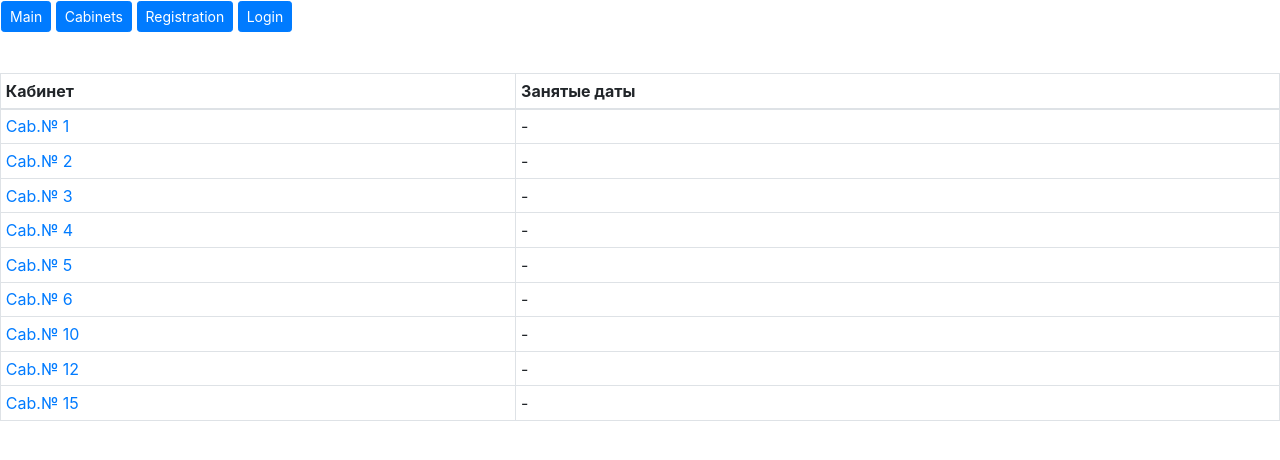
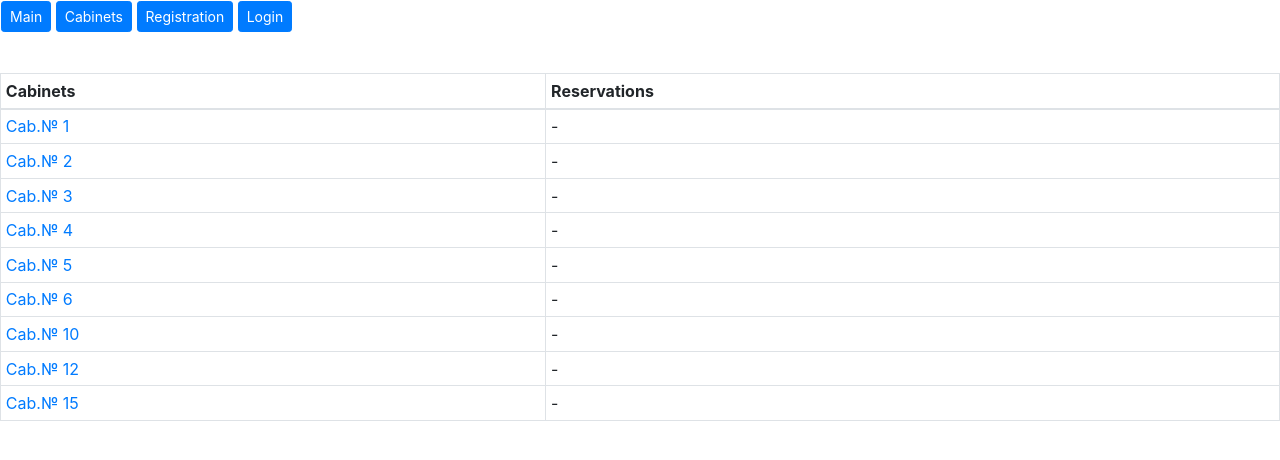
Before and after one commit to mirmozavr/cabinet-booking, a Django app: page /cabinets/ in a window 1280 px wide. Shown: the top 460 px of the page. Run offline with Django 3.2, Linux system fonts and the light colour scheme; data comes from the database, SQL or seed files in the repository; both versions use the stored data as it was before the commit; some libraries are stand-ins or nearby versions.

Commit message:
Minor tweaks

```diff
--- a/book/book/wsgi.py
+++ b/book/book/wsgi.py
@@ -10,7 +10,6 @@ https://docs.djangoproject.com/en/3.1/howto/deployment/wsgi/
 import os
 
 from django.core.wsgi import get_wsgi_application
-from whitenoise.django import DjangoWhiteNoise
 os.environ.setdefault('DJANGO_SETTINGS_MODULE', 'book.settings')
 
 application = get_wsgi_application()
--- a/book/templates/cabinet.html
+++ b/book/templates/cabinet.html
@@ -18,8 +18,8 @@
 <table class="table table-sm table-bordered">
     <thead>
     <tr>
-        <th>Кабинет</th>
-        <th>Занятые даты</th>
+        <th>Cabinet</th>
+        <th>Reservations</th>
     </tr>
     </thead>
     <tbody>
--- a/book/templates/cabinets.html
+++ b/book/templates/cabinets.html
@@ -9,10 +9,10 @@ Cabinets
 {% if name %}
 <form action="/cabinets/" method="POST">
     {% csrf_token %}
-    <p class="font-weight-light">Найти свободный кабинет</p>
+    <p class="font-weight-light">Find cabinet</p>
     <td><input type="date" name="begin" min="{{ date }}"></td>
     <td><input type="date" name="finish" min="{{ date }}"></td>
-    <td><input class="btn btn-light btn-sm" type="submit" value="Найти"></td>
+    <td><input class="btn btn-light btn-sm" type="submit" value="Find"></td>
 </form>
 {% endif %}
 
@@ -20,8 +20,8 @@ Cabinets
 <table class="table table-sm table-bordered">
     <thead>
     <tr>
-        <th scope="col">Кабинет</th>
-        <th scope="col">Занятые даты</th>
+        <th scope="col">Cabinets</th>
+        <th scope="col">Reservations</th>
     </tr>
     </thead>
     <tbody>
--- a/book/templates/index.html
+++ b/book/templates/index.html
@@ -6,6 +6,6 @@
 
 {% block content %}
 
-<p class="font-weight-light">Система бронирования рабочих кабинетов</p>
+<p class="font-weight-light">Cabinet booking system for registered users</p>
 
 {% endblock %}
--- a/book/workspace/models.py
+++ b/book/workspace/models.py
@@ -10,6 +10,7 @@ class Cabinet(models.Model):
 
 
 class Booking(models.Model):
+    id = models.AutoField(primary_key=True)
     booking_start = models.DateField()
     booking_end = models.DateField()
     cabinet = models.ForeignKey(Cabinet, on_delete=models.CASCADE)
```
Also changed, not shown: book/db.sqlite3 (deleted), book/workspace/migrations/0001_initial.py, book/workspace/migrations/0002_auto_20201228_1910.py (deleted), book/workspace/migrations/0003_booking_customer.py (deleted).
